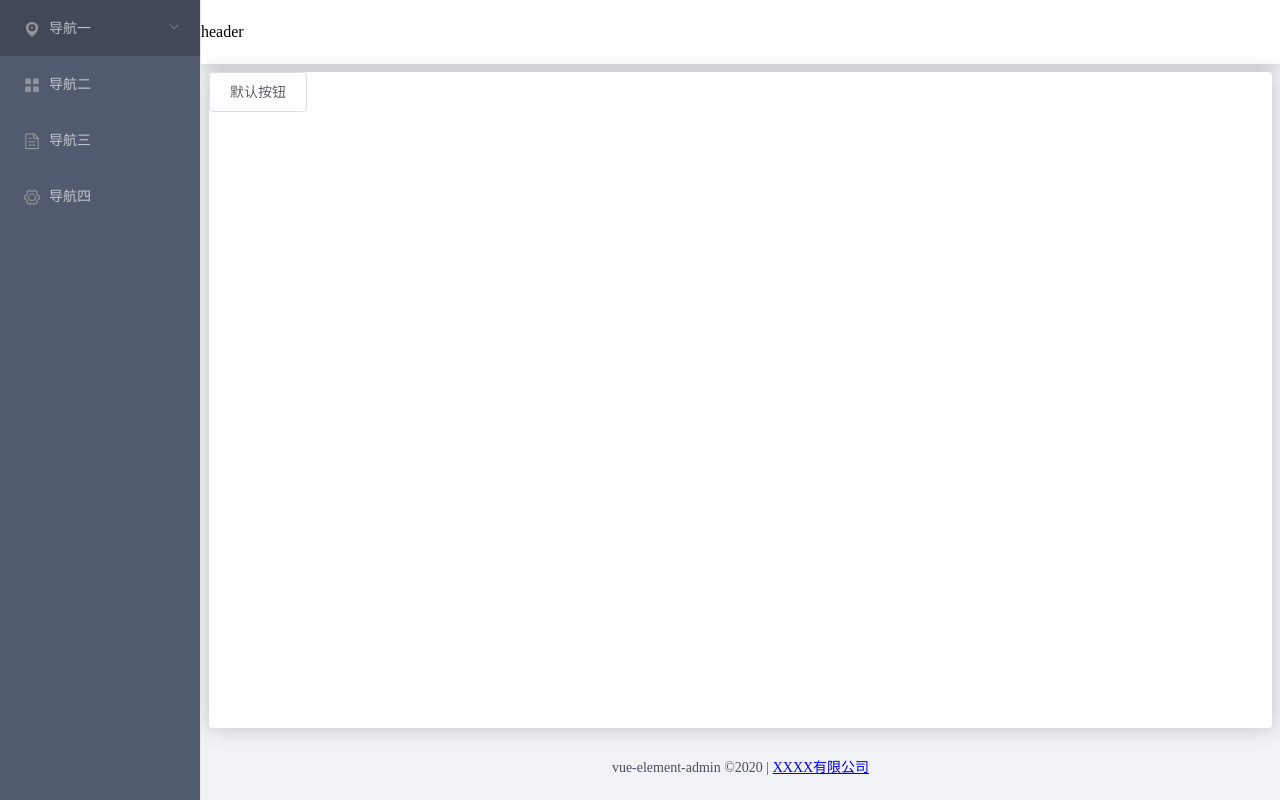
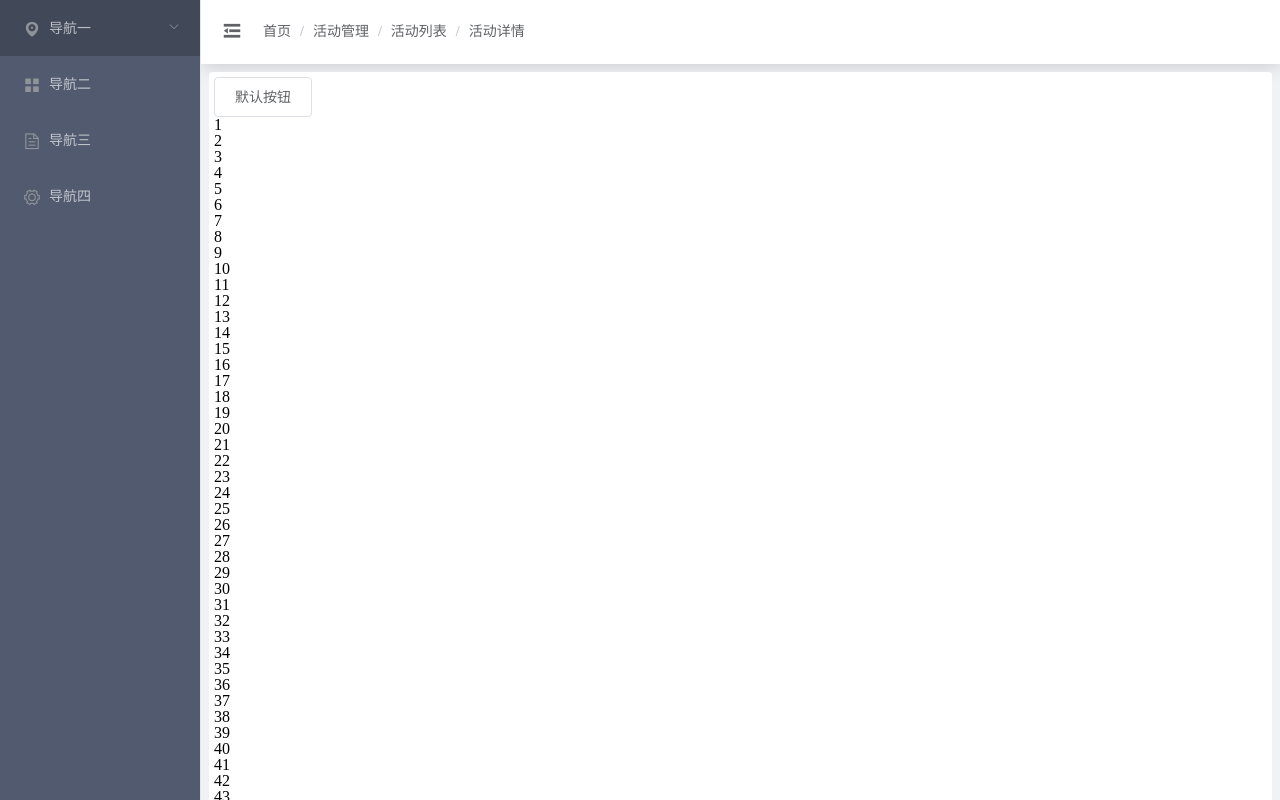
Before and after one commit to hz199/vue-element-admin, a Vue app: page / in a window 1280 px wide. Built offline with nearby package versions, Linux system fonts and the light colour scheme.

Commit message:
fix: header 导航

```diff
--- a/src/App.vue
+++ b/src/App.vue
@@ -1,5 +1,5 @@
 <template>
-  <div id="app">
+  <div id="app" class="app">
     <router-view name="layout">
       <router-view name="content"></router-view>
     </router-view>
@@ -10,5 +10,7 @@
 @import './app.less';
 #app {
   width: 100%;
+  height: 100%;
+  overflow-y: auto;
 }
 </style>
--- a/src/app.less
+++ b/src/app.less
@@ -42,6 +42,10 @@ table {
 	border-spacing: 0;
 }
 
+html,body {
+  height: 100%;
+}
+
 .clearfix:after {
   content: " ";
   display: block;
--- a/src/components/element.js
+++ b/src/components/element.js
@@ -26,6 +26,7 @@ import {
   Breadcrumb,
   BreadcrumbItem,
   Backtop,
+  Icon
 } from 'element-ui'
 
 const components = [
@@ -57,6 +58,7 @@ const components = [
   Breadcrumb,
   BreadcrumbItem,
   Backtop,
+  Icon
 ]
 
 const install = function install (Vue) {
--- a/src/store/index.js
+++ b/src/store/index.js
@@ -1,5 +1,6 @@
 import Vue from 'vue'
 import Vuex from 'vuex'
+import modules from './modules'
 
 Vue.use(Vuex)
 
@@ -10,6 +11,5 @@ export default new Vuex.Store({
   },
   actions: {
   },
-  modules: {
-  }
+  modules
 })
--- /dev/null
+++ b/src/store/modules/index.js
@@ -0,0 +1,5 @@
+import Settings from './settings'
+
+export default {
+  Settings
+}
--- /dev/null
+++ b/src/store/modules/settings.js
@@ -0,0 +1,26 @@
+const state = {
+  /**
+   * 侧边栏导航是否展开状态
+   */
+  sliderCollapse: false
+}
+
+const getters = {
+  getSliderCollapse: state => state.sliderCollapse
+}
+
+const mutations = {
+  setSliderCollapse (state) {
+    state.sliderCollapse = !state.sliderCollapse
+  }
+}
+
+const actions = {
+}
+
+export default {
+  state,
+  mutations,
+  getters,
+  actions
+}
--- a/src/views/Home/index.vue
+++ b/src/views/Home/index.vue
@@ -1,6 +1,7 @@
 <template>
   <div class="home">
     <el-button>默认按钮</el-button>
+    <p v-for="item in 100" :key="item">{{item}}</p>
   </div>
 </template>
 
--- a/src/views/Layouts/Footer.vue
+++ b/src/views/Layouts/Footer.vue
@@ -1,7 +1,6 @@
 <template>
   <footer class="footer">
     vue-element-admin ©{{new Date().getFullYear()}} | <a href="#" target="_blank">XXXX有限公司</a>
-    <!-- {{new Date().getFullYear()}} ©  | <a href="#" target="_blank">XXXX有限公司</a> -->
   </footer>
 </template>
 <style lang="less" scoped>
--- a/src/views/Layouts/Header.vue
+++ b/src/views/Layouts/Header.vue
@@ -1,11 +1,36 @@
 <template>
-  <header class="header">
-    header
+  <header class="header clearfix">
+    <!-- 菜单icon -->
+    <div class="pull-left header-menu-icon">
+      <i :class="getSliderCollapse ? 'el-icon-s-unfold' : 'el-icon-s-fold'" @click="handleHeaderMenuClick"></i>
+    </div>
+    <!--  面包屑 -->
+    <el-breadcrumb class="breadcrumb-wrapper">
+      <el-breadcrumb-item>首页</el-breadcrumb-item>
+      <el-breadcrumb-item>活动管理</el-breadcrumb-item>
+      <el-breadcrumb-item>活动列表</el-breadcrumb-item>
+      <el-breadcrumb-item>活动详情</el-breadcrumb-item>
+    </el-breadcrumb>
   </header>
 </template>
 <script>
+import { mapMutations, mapGetters } from 'vuex'
+
 export default {
-  name: 'Header'
+  name: 'Header',
+  computed: {
+    ...mapGetters([
+      'getSliderCollapse'
+    ])
+  },
+  methods: {
+    ...mapMutations([
+      'setSliderCollapse'
+    ]),
+    handleHeaderMenuClick () {
+      this.setSliderCollapse()
+    }
+  }
 }
 </script>
 <style lang="less" scoped>
@@ -14,5 +39,17 @@ export default {
   line-height: 64px;
   background: #fff;
   box-shadow: 0 0 20px 0px rgba(0,0,0,.2);
+  // position: fixed;
+  width: 100%;
+}
+.breadcrumb-wrapper {
+  line-height: 64px;
+  float: left;
+}
+.header-menu-icon {
+  cursor: pointer;
+  font-size: 22px;
+  padding: 0 20px;
+  color: #606266;
 }
 </style>
--- a/src/views/Layouts/Layout.vue
+++ b/src/views/Layouts/Layout.vue
@@ -9,6 +9,7 @@
       <Footer/>
     </div>
     <!-- <slot/> -->
+    <el-backtop target=".app"></el-backtop>
   </div>
 </template>
 <script>
@@ -39,8 +40,8 @@ export default {
   flex-grow: 1;
   margin: 8px 8px;
   background: #fff;
-  // padding: 2px;
+  padding: 5px;
   border-radius: 4px;
-  box-shadow: 0 0 20px 0px rgba(0,0,0,.2);
+  // box-shadow: 0 0 20px 0px rgba(0,0,0,.2);
 }
 </style>
--- a/src/views/Layouts/Menus.vue
+++ b/src/views/Layouts/Menus.vue
@@ -4,7 +4,7 @@
     class="el-menu-vertical"
     @open="handleOpen"
     @close="handleClose"
-    :collapse="isCollapse"
+    :collapse="getSliderCollapse"
     background-color="#515a6e"
     text-color="rgba(255, 255, 255, 0.65)"
     active-text-color="#fff"
@@ -17,6 +17,10 @@
       <el-menu-item index="1-3">
         <i class="el-icon-location"></i>
          <span slot="title">选项3</span>
+      </el-menu-item>
+      <el-menu-item index="1-6">
+        <i class="el-icon-location"></i>
+         <span slot="title">选项6</span>
       </el-menu-item>
     </el-submenu>
     <el-menu-item index="2">
@@ -34,20 +38,25 @@
   </el-menu>
 </template>
 <script>
+import { mapGetters } from 'vuex'
 export default {
   data() {
     return {
-      isCollapse: false,
-    };
+    }
+  },
+  computed: {
+    ...mapGetters([
+      'getSliderCollapse'
+    ])
   },
   methods: {
     handleOpen(key, keyPath) {
-      console.log(key, keyPath);
+      console.log(key, keyPath)
     },
     handleClose(key, keyPath) {
-      console.log(key, keyPath);
+      console.log(key, keyPath)
     },
-  },
+  }
 };
 </script>
 <style lang="less" scoped>
```
